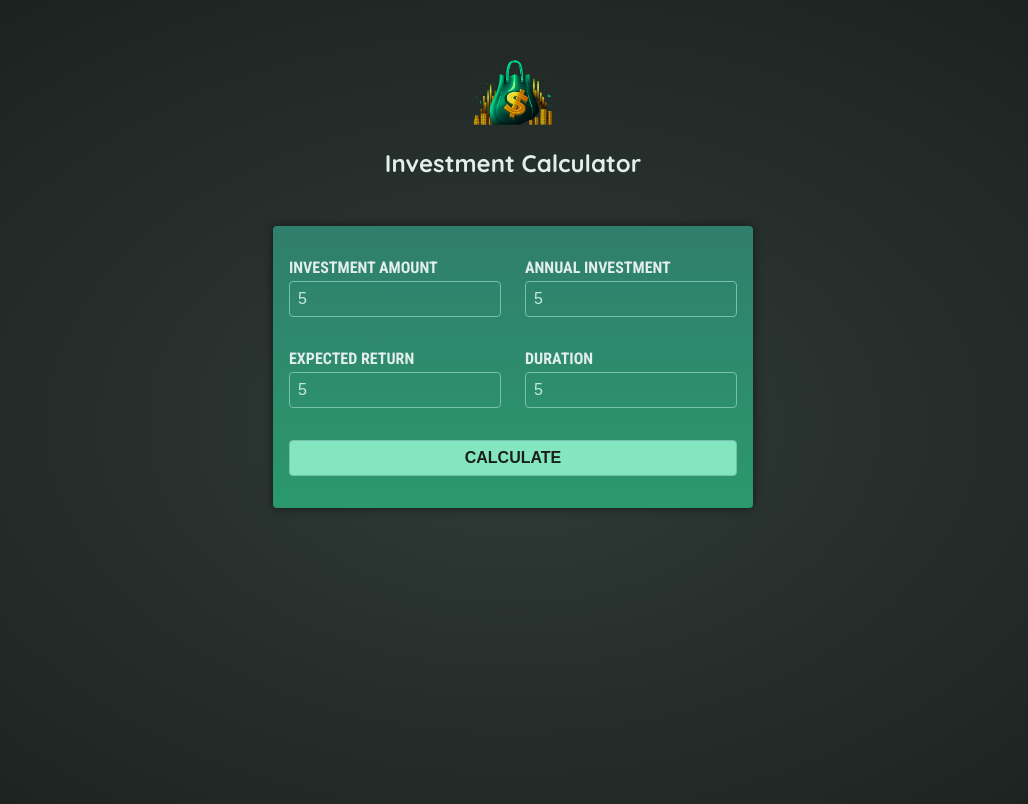
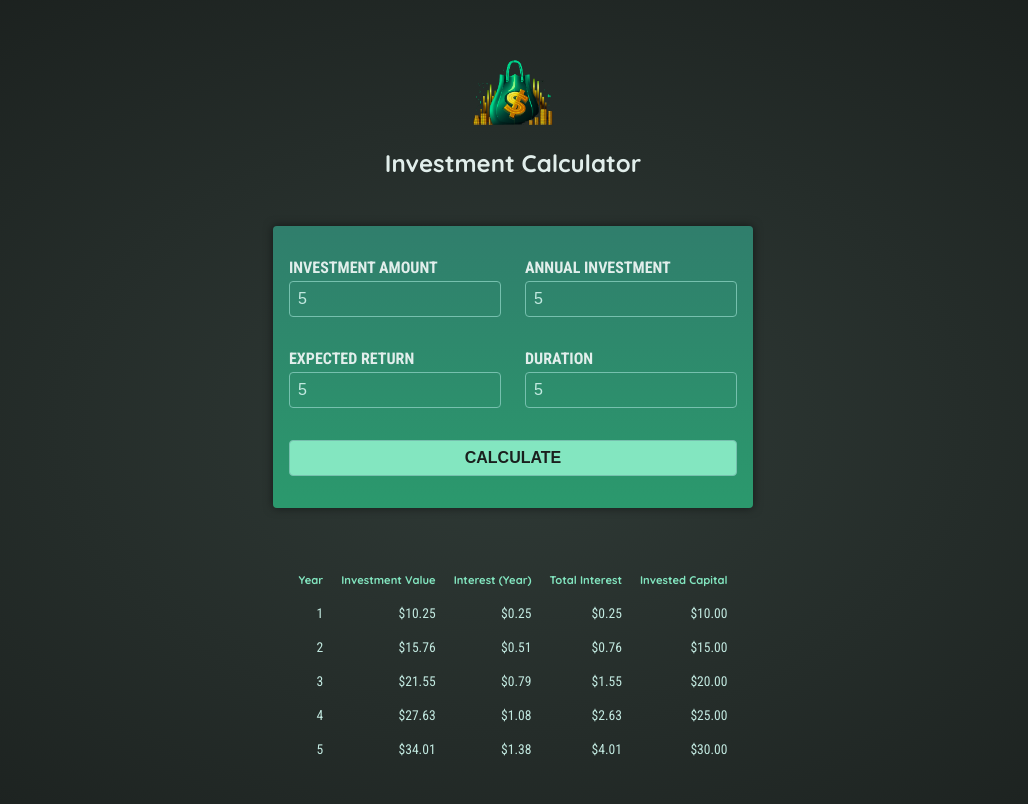
Before and after one commit to codetivated/investment-app-solution, an Angular app: page / in a window 1280 px wide. Both pictures are taken after typing "5", "5", "5", "5" into the empty fields and a click on the button "CALCULATE". Shown: the top 804 px of the page, without its empty margins (127-1155 px from the left). Built offline with nearby package versions, Linux system fonts and the light colour scheme.

Commit message:
pass data using Inputs & output data in table

```diff
--- a/src/app/app.component.html
+++ b/src/app/app.component.html
@@ -1,2 +1,3 @@
 <app-header></app-header>
 <app-user-input (calculate)="onCalculateInvestmentResults($event)"></app-user-input>
+<app-investment-results [results]="investmentResults"></app-investment-results>
--- a/src/app/app.component.ts
+++ b/src/app/app.component.ts
@@ -2,17 +2,20 @@
 import { HeaderComponent } from "./header/header.component";
 import { UserInputComponent } from "./user-input/user-input.component";
 import type { InvestmentInput } from './investment-input.model';
+import {InvestmentResultsComponent} from './investment-results/investment-results.component';
+import type { InvestmentResults } from './investment-output.model';
 
 @Component({
   selector: 'app-root',
   standalone: true,
   templateUrl: './app.component.html',
-  imports: [HeaderComponent, UserInputComponent],
+  imports: [HeaderComponent, UserInputComponent, InvestmentResultsComponent],
 })
 export class AppComponent {
+  investmentResults?: InvestmentResults[] = [];
 
   onCalculateInvestmentResults(data: InvestmentInput) {
-    const annualData = [];
+    const annualData: InvestmentResults[] = [];
     const { initialInvestment, annualInvestment, expectedReturn, duration } = data;
     let investmentValue = initialInvestment;
 
@@ -31,9 +34,7 @@
       totalAmountInvested: initialInvestment + annualInvestment * year,
     });
   }
-console.log(annualData);
-
-  return annualData;
+    this.investmentResults = annualData;
 }
 
 
--- /dev/null
+++ b/src/app/investment-results/investment-results.component.css
@@ -0,0 +1,25 @@
+table {
+  max-width: 50rem;
+  margin: 2rem auto;
+  padding: 1rem;
+  table-layout: fixed;
+  border-spacing: 1rem;
+  text-align: right;
+}
+
+table thead {
+  font-size: 0.7rem;
+  color: #83e6c0;
+}
+
+table tbody {
+  font-family: "Roboto Condensed", sans-serif;
+  font-size: 0.85rem;
+  color: #c2e9e0;
+}
+
+#no-results {
+  text-align: center;
+  font-size: 1.2rem;
+  color: #c2e9e0;
+}
--- /dev/null
+++ b/src/app/investment-results/investment-results.component.html
@@ -0,0 +1,28 @@
+@if (!results || results.length === 0) {
+  <p id="no-results">Please enter your investment details and click "Calculate" to see the results.</p>
+} @else {
+
+<table>
+  <thead>
+    <tr>
+      <th>Year</th>
+      <th>Investment Value</th>
+      <th>Interest (Year)</th>
+      <th>Total Interest</th>
+      <th>Invested Capital</th>
+    </tr>
+  </thead>
+  <tbody>
+    @for (result of results; track result.year) {
+      <tr>
+        <td>{{ result.year }}</td>
+        <td>{{ result.valueEndOfYear | currency }}</td>
+        <td>{{ result.interest | currency }}</td>
+        <td>{{ result.totalInterest | currency }}</td>
+        <td>{{ result.totalAmountInvested | currency }}</td>
+      </tr>
+    }
+  </tbody>
+</table>
+
+}
```
Also changed, not shown: src/app/investment-output.model.ts (added, +8 -0 lines), src/app/investment-results/investment-results.component.ts (added, +15 -0 lines).
